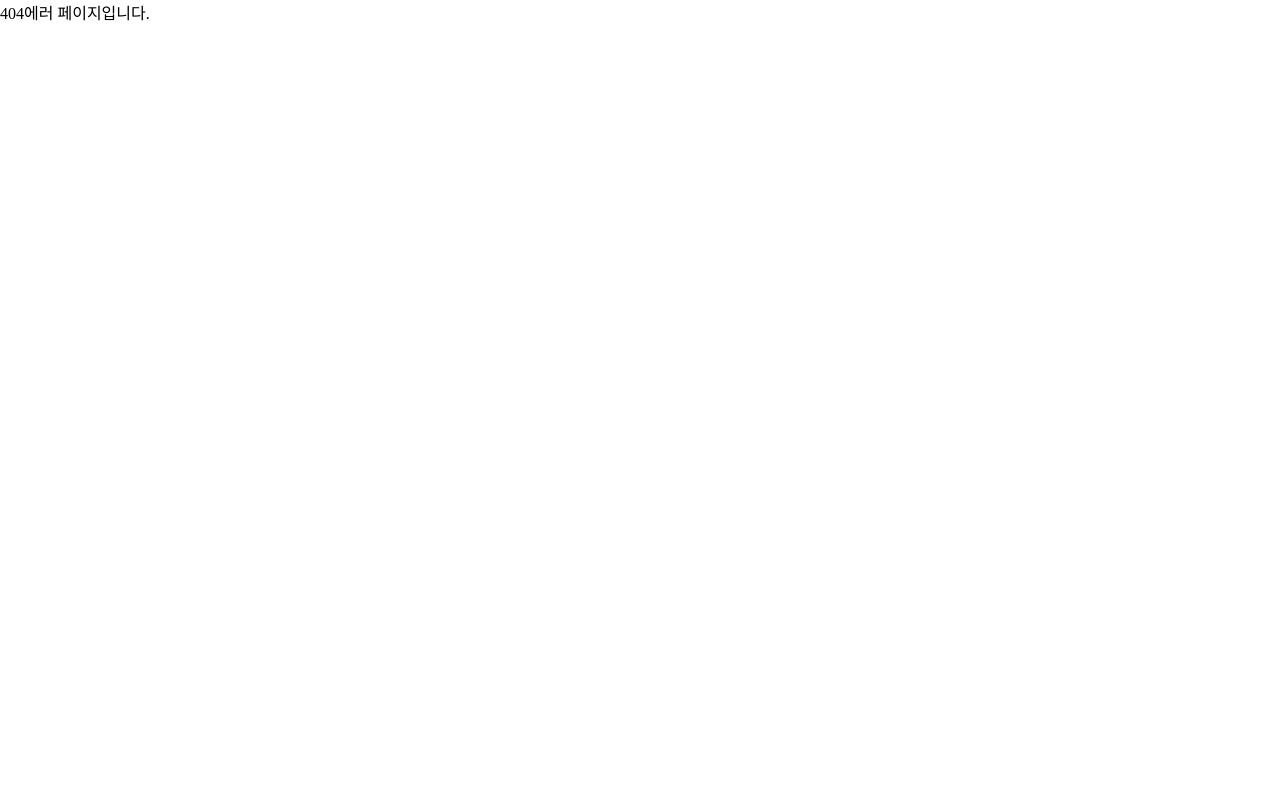
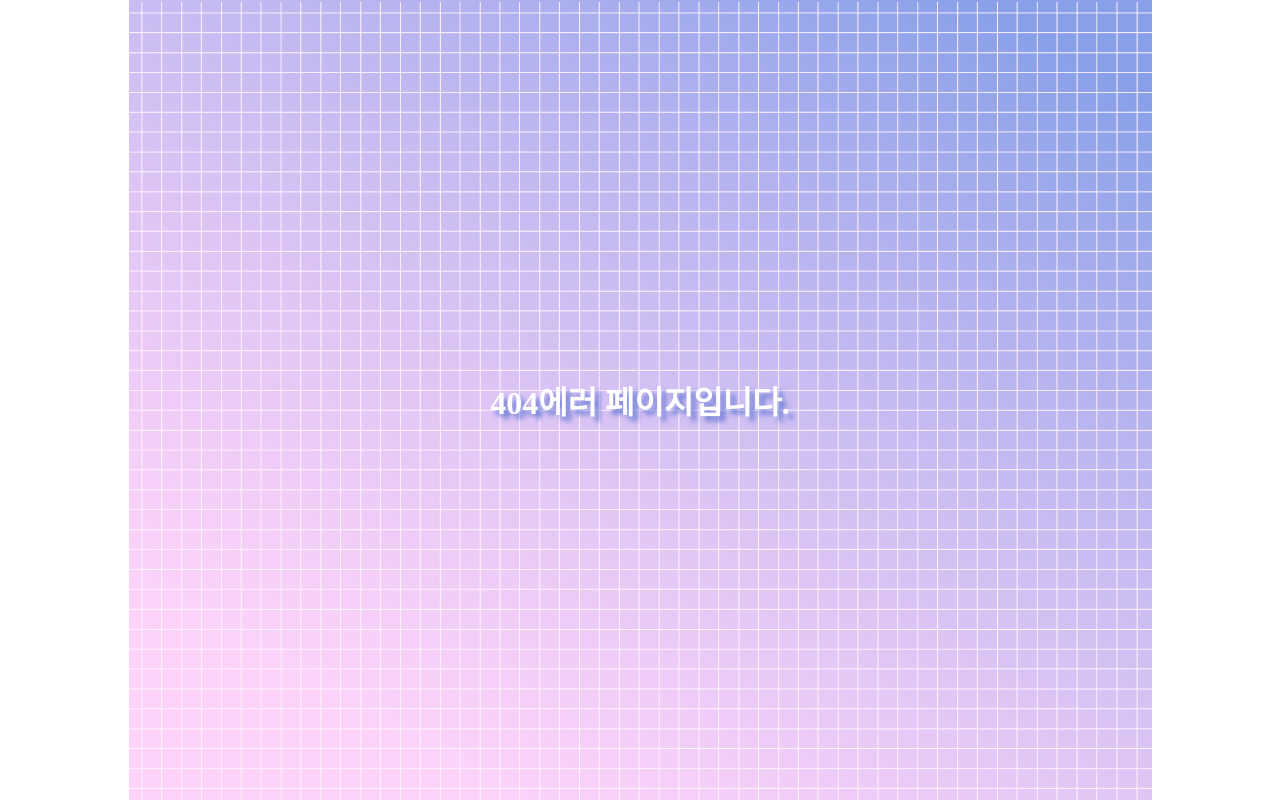
Before and after one commit to KimKyuHoi/ShareIT-Frontend, a React (Create React App) app in the folder shareit_frontend/: page / in a window 1280 px wide. Built offline with nearby package versions, Linux system fonts and the light colour scheme; a web font is replaced by a local one.

Commit message:
Feat: ErrorPage 구현

```diff
--- a/shareit_frontend/src/components/pages/Error/Error.jsx
+++ b/shareit_frontend/src/components/pages/Error/Error.jsx
@@ -1,5 +1,15 @@
-const Error = () =>{
-    return (<div>404에러 페이지입니다.</div>)
+import styles from "./Error.module.css";
+import BackgroundImage from "../../../assets/background.png";
+
+const Error = () => {
+    return (
+        <div className={styles.Container}>
+            <div
+                className={styles.backGroundImg}
+                style={{ backgroundImage: `url(${BackgroundImage})` }}
+            />
+            <h1 className={styles.Error}>404에러 페이지입니다.</h1>
+        </div>)
 }
 
 export default Error;
--- /dev/null
+++ b/shareit_frontend/src/components/pages/Error/Error.module.css
@@ -0,0 +1,26 @@
+.Container {
+    position: relative;
+    display: flex;
+    justify-content: center;
+    align-items: center;
+    height: 100vh;
+}
+
+.backGroundImg {
+    background-repeat: no-repeat;
+    background-size: cover;
+    width: 100%;
+    max-width: 1024px;
+    margin: 0 auto;
+    height: 100vh;
+    z-index: -1;
+}
+
+.Error {
+    position: absolute;
+    top: 50%;
+    left: 50%;
+    transform: translate(-50%, -50%);
+    color: white;
+    text-shadow: 5px 5px 5px #687CD5;
+}
```
